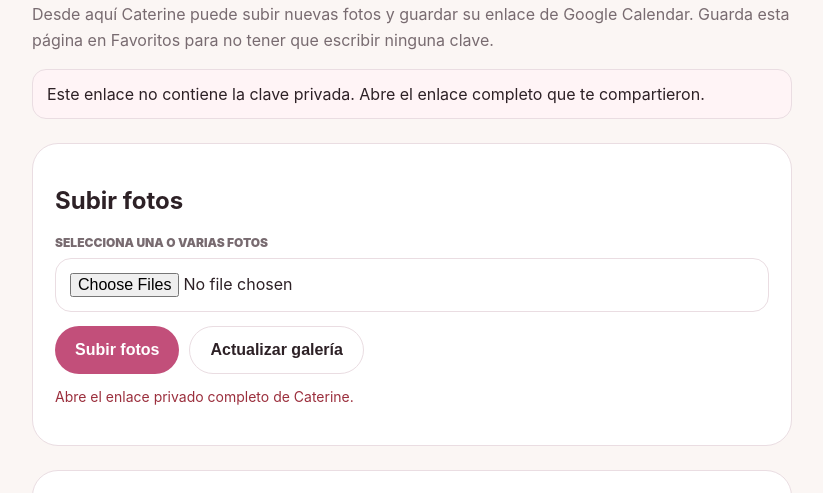
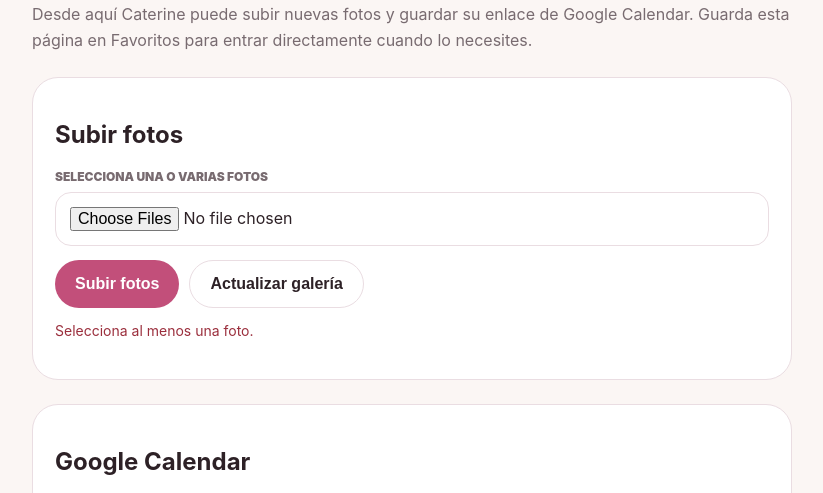
Before and after one commit to Rodrigodanielfranco94-png/caterine-magic-nails, a website: page caterine-panel.html in a window 1280 px wide. Both pictures are taken after a click on the button "Subir fotos". Shown: the part 250-743 px from the top of the page, without its empty margins (228-1051 px from the left). Drawn offline with Linux system fonts and the light colour scheme; no server answers.

Commit message:
Remove admin key requirement from Caterine panel

```diff
--- a/caterine-panel.html
+++ b/caterine-panel.html
@@ -27,8 +27,7 @@ button{border:0;border-radius:999px;padding:14px 20px;font-weight:900;font-size:
 <main><div class="wrap">
 <div class="eyebrow">Administración</div>
 <h1>Fotos y agenda</h1>
-<p>Desde aquí Caterine puede subir nuevas fotos y guardar su enlace de Google Calendar. Guarda esta página en Favoritos para no tener que escribir ninguna clave.</p>
-<div id="accessNotice" class="notice" style="display:none">Este enlace no contiene la clave privada. Abre el enlace completo que te compartieron.</div>
+<p>Desde aquí Caterine puede subir nuevas fotos y guardar su enlace de Google Calendar. Guarda esta página en Favoritos para entrar directamente cuando lo necesites.</p>
 
 <div class="card">
 <h2>Subir fotos</h2>
@@ -47,15 +46,13 @@ button{border:0;border-radius:999px;padding:14px 20px;font-weight:900;font-size:
 </div>
 </div></main>
 <script>
-const ADMIN_KEY=new URLSearchParams(location.search).get('key')||'';
-if(!ADMIN_KEY)document.getElementById('accessNotice').style.display='block';
 async function apiJson(url,opts){const r=await fetch(url,opts);let d={};try{d=await r.json()}catch(e){}if(!r.ok)throw new Error(d.error||'No se pudo completar la acción');return d}
 function status(id,t,ok=true){const el=document.getElementById(id);el.textContent=t;el.style.color=ok?'#246b3b':'#9b2f3d'}
 function normalizeCalendar(v){v=(v||'').trim();const m=v.match(/src=["']([^"']+)["']/i);return m?m[1]:v}
 function fileToCompressedDataUrl(file){return new Promise((resolve,reject)=>{const img=new Image(),r=new FileReader();r.onerror=reject;r.onload=()=>{img.onload=()=>{let w=img.width,h=img.height,max=1400;if(w>max||h>max){const sc=Math.min(max/w,max/h);w=Math.round(w*sc);h=Math.round(h*sc)}const c=document.createElement('canvas');c.width=w;c.height=h;c.getContext('2d').drawImage(img,0,0,w,h);resolve(c.toDataURL('image/jpeg',.82))};img.onerror=reject;img.src=r.result};r.readAsDataURL(file)})}
 async function refreshPhotos(){const g=document.getElementById('uploadedGallery');try{const d=await apiJson('/api/photos');g.innerHTML=(d.photos||[]).map(p=>'<img src="'+p.url+'" alt="Trabajo de Caterine" loading="lazy">').join('')}catch(e){g.innerHTML=''}}
-async function uploadPhotos(){if(!ADMIN_KEY)return status('photoStatus','Abre el enlace privado completo de Caterine.',false);const files=[...document.getElementById('photoInput').files];if(!files.length)return status('photoStatus','Selecciona al menos una foto.',false);status('photoStatus','Subiendo fotos…');try{for(const f of files){const dataUrl=await fileToCompressedDataUrl(f);await apiJson('/api/photos',{method:'POST',headers:{'Content-Type':'application/json','x-admin-key':ADMIN_KEY},body:JSON.stringify({name:f.name,dataUrl})})}status('photoStatus','Fotos publicadas correctamente.');document.getElementById('photoInput').value='';await refreshPhotos()}catch(e){status('photoStatus',e.message,false)}}
-async function saveCalendar(){if(!ADMIN_KEY)return status('calendarStatus','Abre el enlace privado completo de Caterine.',false);const bookingUrl=normalizeCalendar(document.getElementById('calendarCode').value);if(!/^https?:\/\//i.test(bookingUrl))return status('calendarStatus','Pega un enlace o código válido de Google Calendar.',false);status('calendarStatus','Guardando agenda…');try{await apiJson('/api/settings',{method:'POST',headers:{'Content-Type':'application/json','x-admin-key':ADMIN_KEY},body:JSON.stringify({bookingUrl})});status('calendarStatus','Agenda guardada correctamente.')}catch(e){status('calendarStatus',e.message,false)}}
+async function uploadPhotos(){const files=[...document.getElementById('photoInput').files];if(!files.length)return status('photoStatus','Selecciona al menos una foto.',false);status('photoStatus','Subiendo fotos…');try{for(const f of files){const dataUrl=await fileToCompressedDataUrl(f);await apiJson('/api/photos',{method:'POST',headers:{'Content-Type':'application/json'},body:JSON.stringify({name:f.name,dataUrl})})}status('photoStatus','Fotos publicadas correctamente.');document.getElementById('photoInput').value='';await refreshPhotos()}catch(e){status('photoStatus',e.message,false)}}
+async function saveCalendar(){const bookingUrl=normalizeCalendar(document.getElementById('calendarCode').value);if(!/^https?:\/\//i.test(bookingUrl))return status('calendarStatus','Pega un enlace o código válido de Google Calendar.',false);status('calendarStatus','Guardando agenda…');try{await apiJson('/api/settings',{method:'POST',headers:{'Content-Type':'application/json'},body:JSON.stringify({bookingUrl})});status('calendarStatus','Agenda guardada correctamente.')}catch(e){status('calendarStatus',e.message,false)}}
 refreshPhotos();
 </script>
 </body></html>
```
